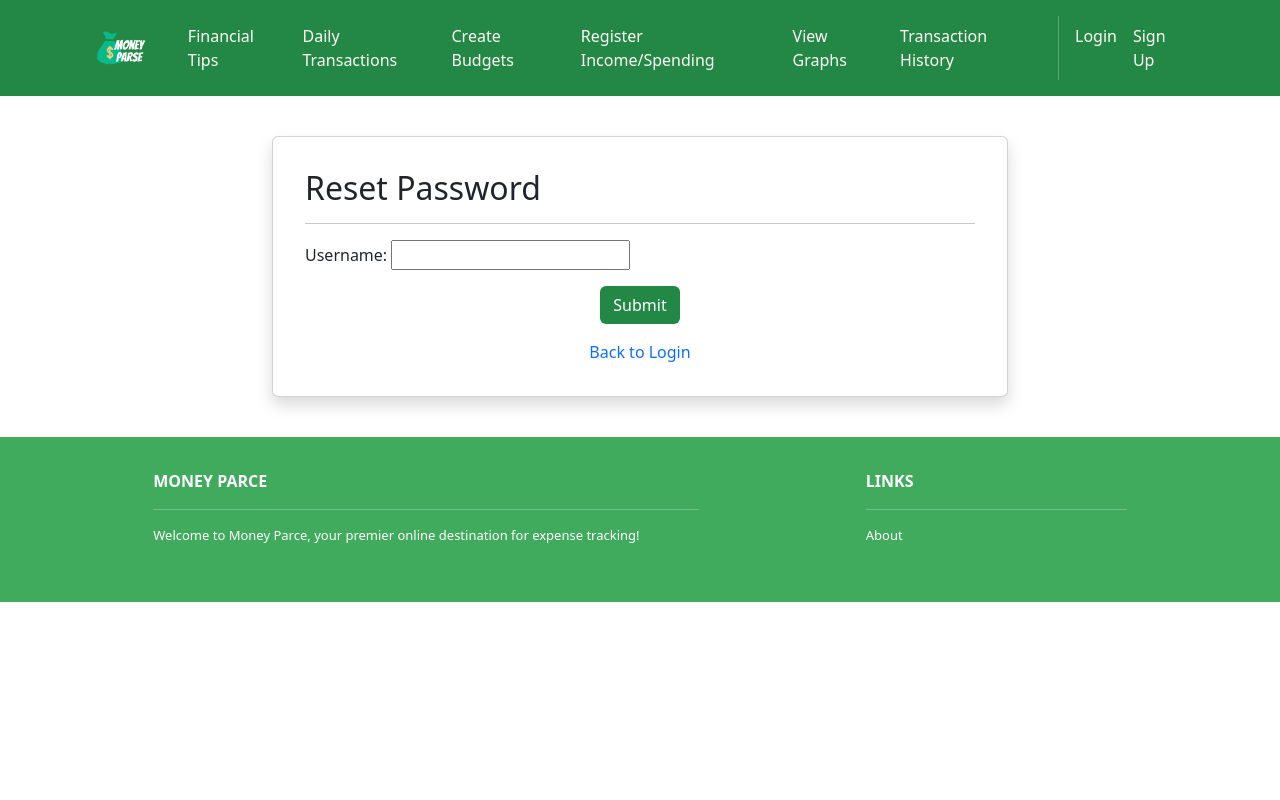
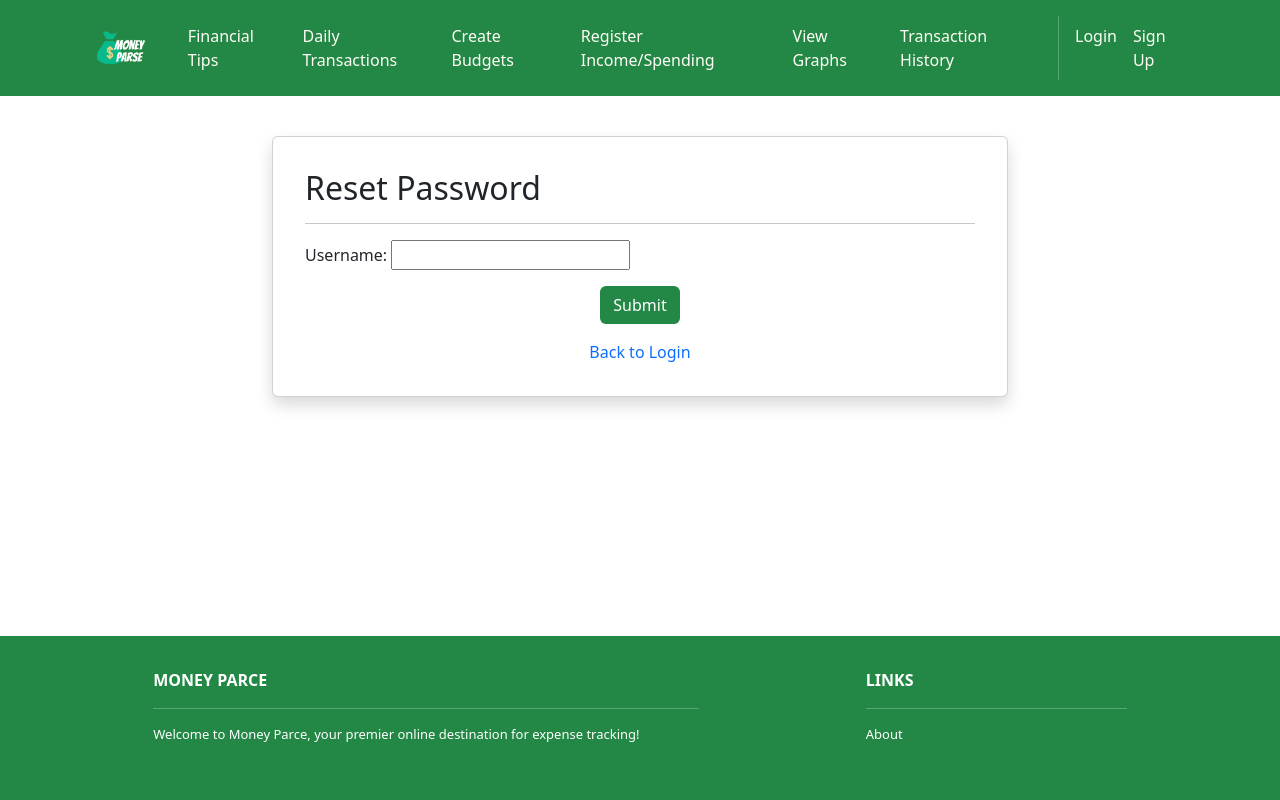
Before and after one commit to kshiraas000/moneyParce, a Django app: page /accounts/password-reset-request/ in a window 1280 px wide. Run offline with Django 5.2, Linux system fonts and the light colour scheme; some libraries are stand-ins or nearby versions.

Commit message:
fixed floating footer

```diff
--- a/moneyParce/templates/base.html
+++ b/moneyParce/templates/base.html
@@ -10,7 +10,7 @@
     <link rel="stylesheet" type="text/css" href="{% static 'css/style.css' %}">
     <meta name="viewport" content="width=device-width, initial-scale=1" />
   </head>
-  <body>
+  <body class="d-flex flex-column min-vh-100">
 
     <!-- Header -->
     <nav class="p-3 navbar navbar-dark bg-dark navbar-expand-lg">
@@ -43,26 +43,28 @@
     </nav>
     <!-- Header -->
 
-    <div>
+    <!-- Main Content -->
+    <main class="flex-fill">
       {% block content %}
       {% endblock content %}
-    </div>
+    </main>
+    <!-- Main Content -->
 
     <!-- Footer -->
-    <section class="p-3 ms-footer d-none d-md-block">
+    <section class="p-3 ms-footer bg-dark text-white mt-auto">
       <div class="container">
-        <div class="row mt-3 text-white">
+        <div class="row mt-3">
           <div class="col-md-6 col-lg-6 col-xl-6 mx-auto mb-4">
             <b>MONEY PARCE</b>
-            <hr />
+            <hr class="bg-light" />
             <p>
               Welcome to Money Parce, your premier online destination for expense tracking!
             </p>
           </div>
           <div class="col-md-3 col-lg-3 col-xl-3 mx-auto mb-4">
             <b>LINKS</b>
-            <hr />
-            <p><a class="nav-link" href="{% url 'home.about' %}">About</a></p>
+            <hr class="bg-light" />
+            <p><a class="nav-link text-white" href="{% url 'home.about' %}">About</a></p>
           </div>
         </div>
       </div>
```
Also changed, not shown: db.sqlite3.
